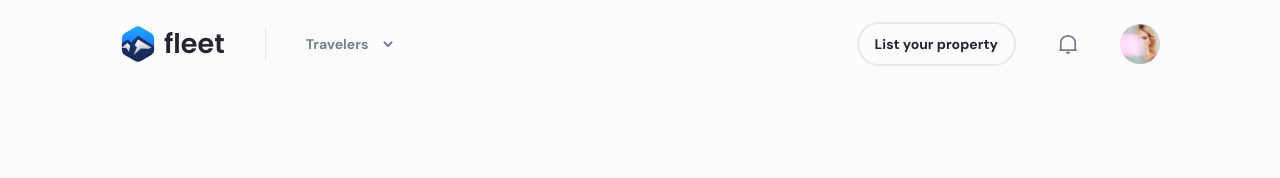
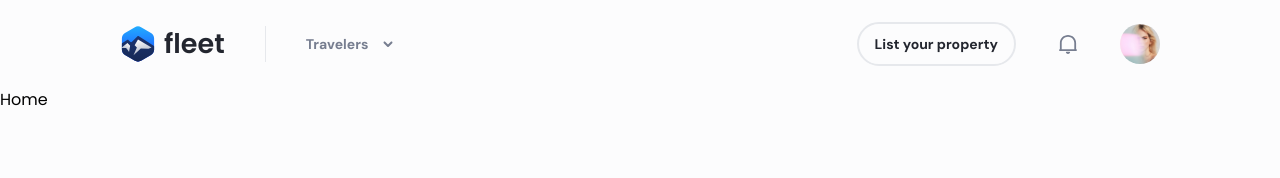
Before and after one commit to hasanlashgari01/fleet-react, a React (Vite) app: page / in a window 1280 px wide. Shown: the top 178 px of the page. Built offline with nearby package versions, Linux system fonts and the light colour scheme.

Commit message:
add routes

```diff
--- a/src/App.jsx
+++ b/src/App.jsx
@@ -1,11 +1,16 @@
+import { useRoutes } from "react-router";
 import Header from "./components/Header.jsx";
+import routes from "./routes.jsx";
 
 function App() {
-  return (
-    <>
-      <Header />
-    </>
-  );
+    const router = useRoutes(routes);
+
+    return (
+        <>
+            <Header />
+            {router}
+        </>
+    );
 }
 
 export default App;
--- /dev/null
+++ b/src/pages/main/Home.jsx
@@ -0,0 +1,5 @@
+function Home() {
+    return <div>Home</div>;
+}
+
+export default Home;
--- /dev/null
+++ b/src/routes.jsx
@@ -0,0 +1,5 @@
+import Home from "./pages/main/Home";
+
+const routes = [{ path: "/", element: <Home /> }];
+
+export default routes;
```
